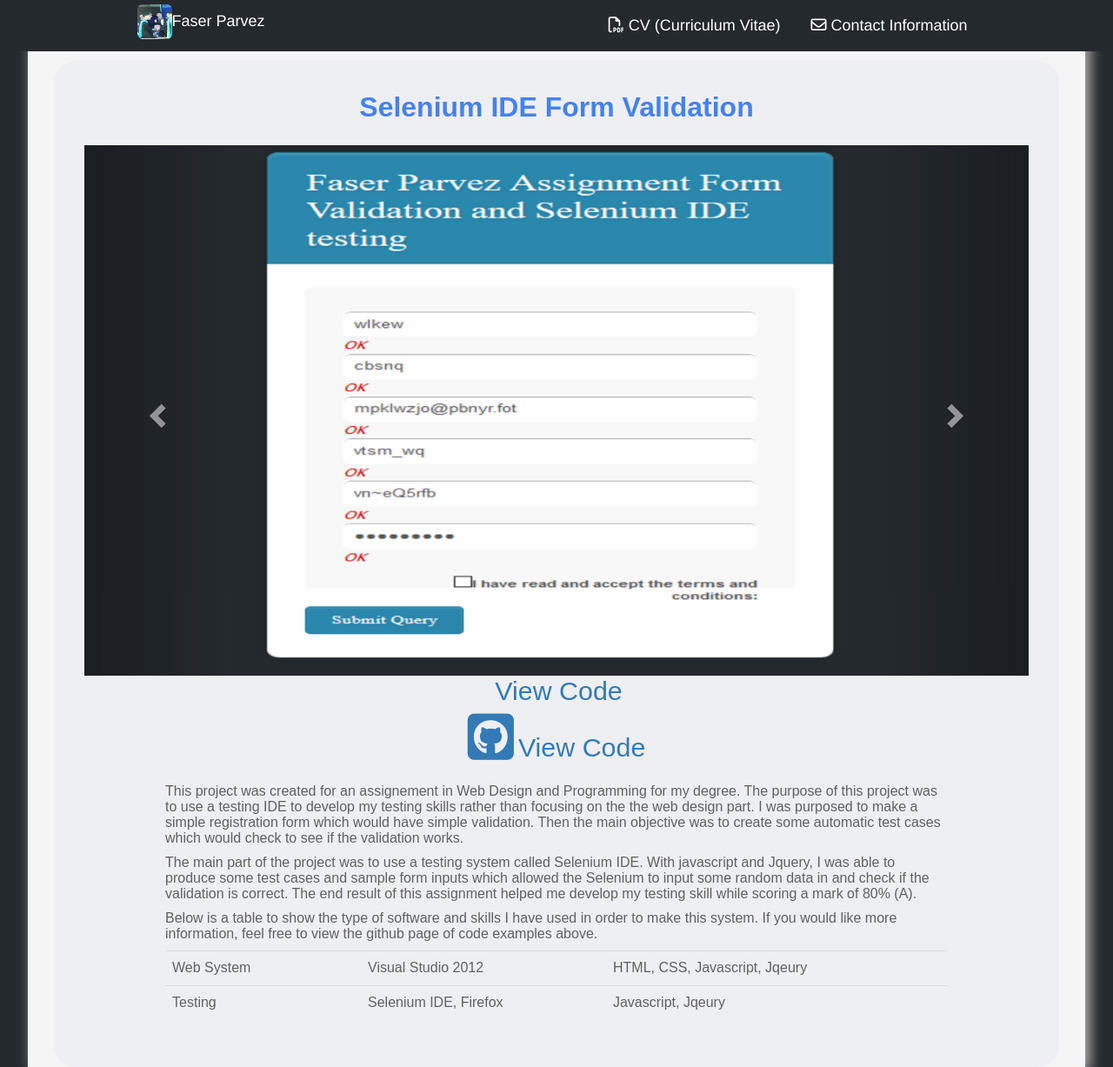
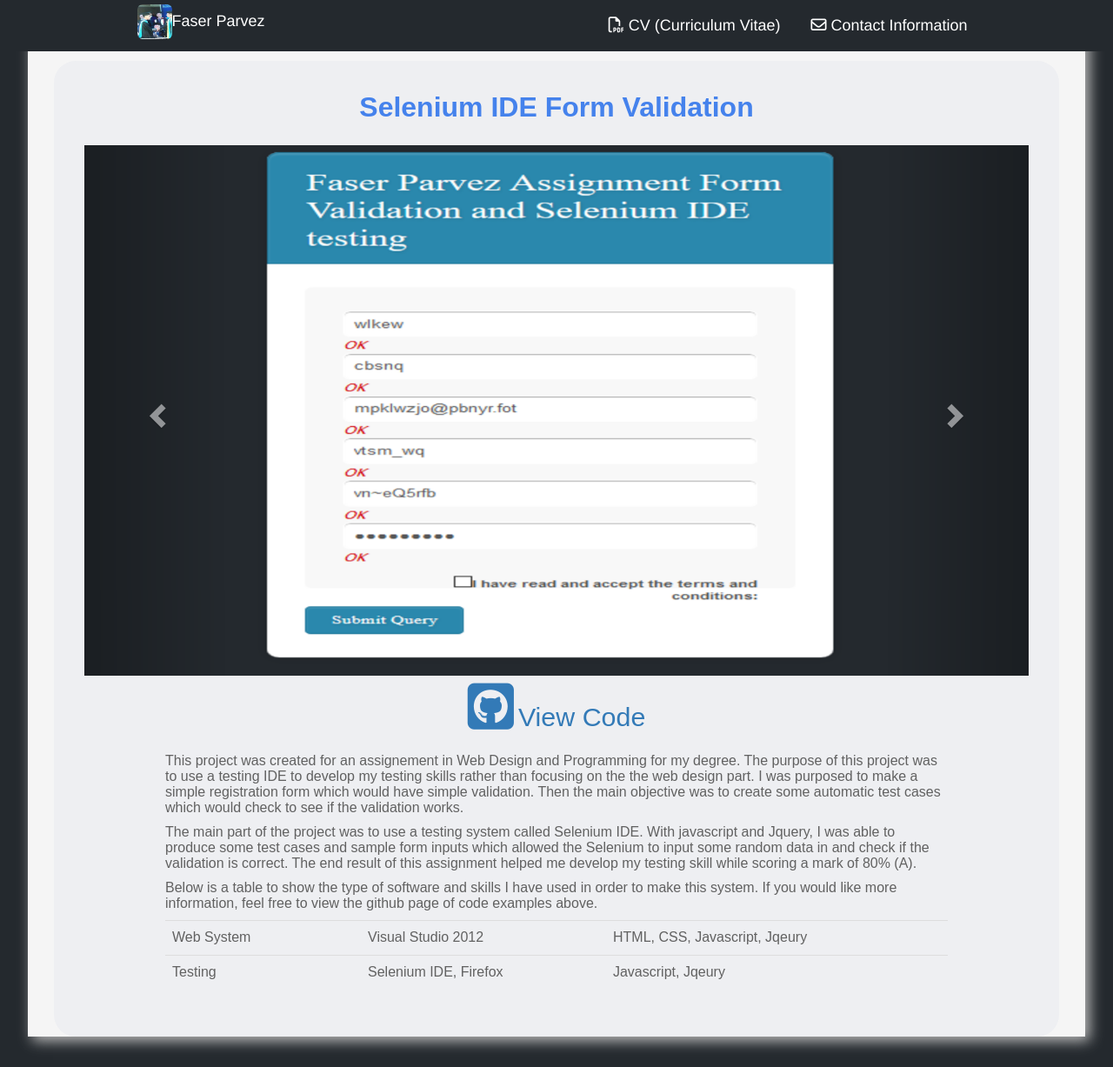
Before and after one commit to FaserParvez/FaserParvez.github.io, a Jekyll site: the page built from formvalidation.html, in a window 1280 px wide and 1227 px high. Shown: the whole window at 87% size. Built offline with Jekyll 4.4.1, drawn with Linux system fonts in a browser that asks for light colours; nearby versions of some CDN libraries; some web fonts are replaced; library files that are not in the unit come from our copies; comment, search, counter and statistics services are not loaded.

Commit message:
Update formvalidation.html

```diff
--- a/formvalidation.html
+++ b/formvalidation.html
@@ -82,16 +82,6 @@
 						</div>
 
 						<div align="center">
-							<ul class="list-inline idxIcons" style='font-size: 1.9em; margin-top: 0.5em;'>
-								<li>
-									<a href="https://github.com/FaserP/Video-Game-Info" target="_blank">
-										<i class="fa fa-external-github"></i>View Code
-									</a>
-								</li>
-							</ul>
-						</div>
-
-							<div align="center">
 								<ul class="list-inline idxIcons" style='font-size: 1.9em; margin-top: 0.5em;'>
 									<li>
 										<a href="https://github.com/FaserP/Selenium-Form-Validation" target="_blank">
```
